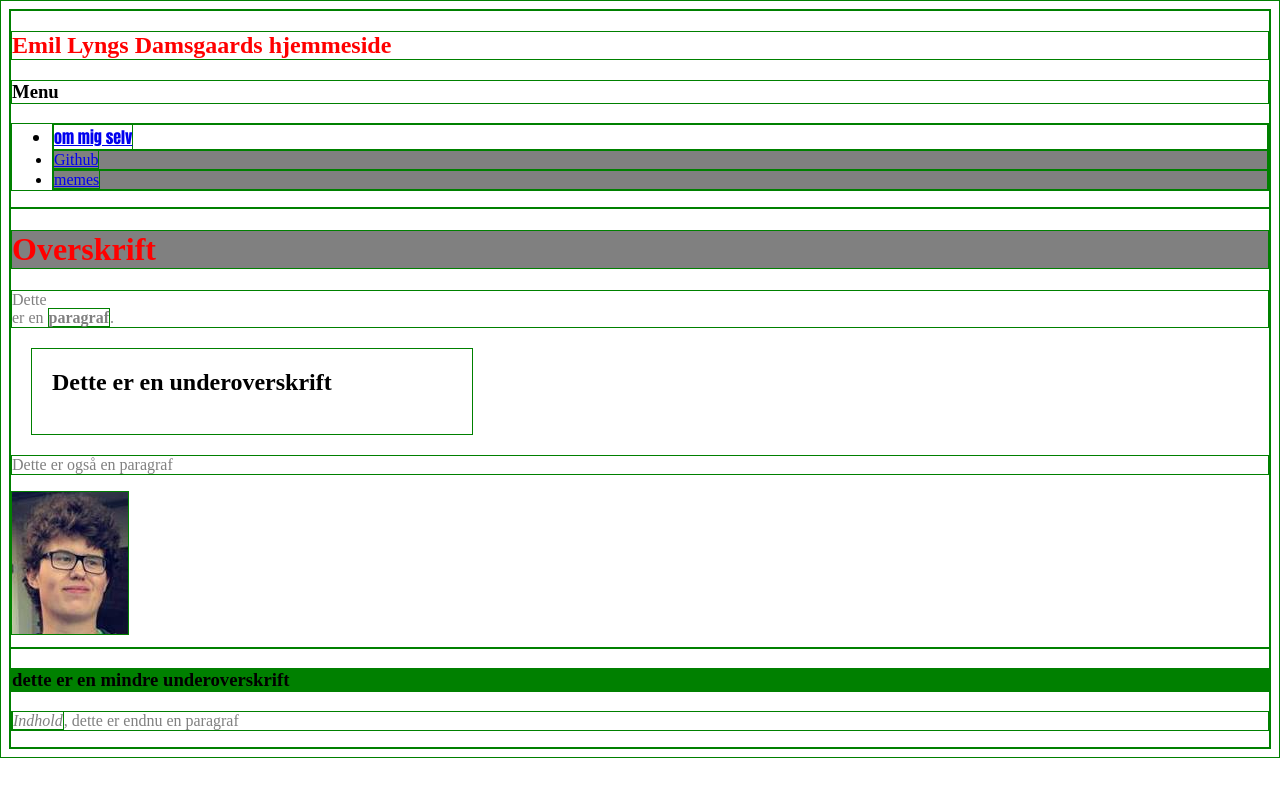
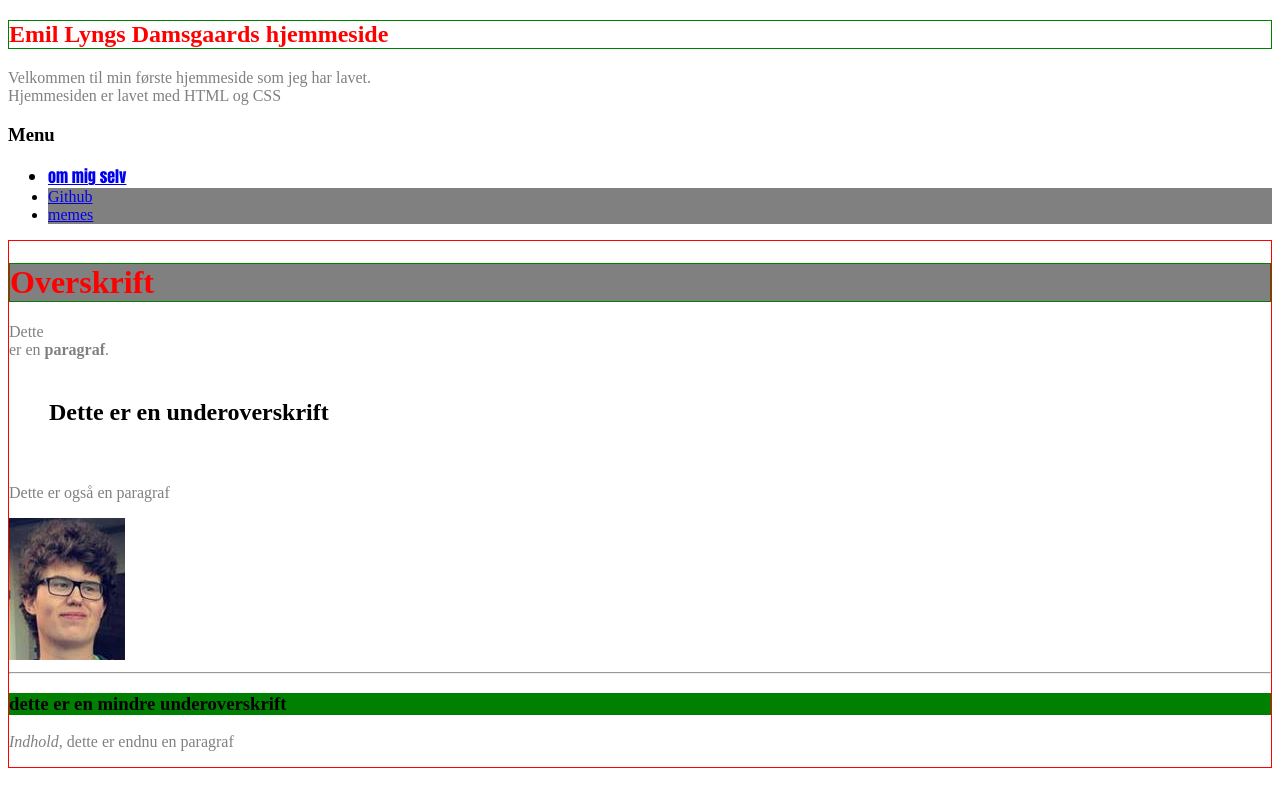
Before and after one commit to EmilDino/MyHTML, a plain HTML site: page Index.html in a window 1280 px wide. Drawn offline with Linux system fonts and the light colour scheme.

```diff
--- a/Index.html
+++ b/Index.html
@@ -17,6 +17,8 @@
 <body>
     <nav>
         <h1> Emil Lyngs Damsgaards hjemmeside</h1>
+        <p>Velkommen til min første hjemmeside som jeg har lavet.
+        <br> Hjemmesiden er lavet med HTML og CSS </p>
         <h3>Menu</h3>
         <ul>
             <li id="firstMenu"><a href="Mig selv.html"> om mig selv </a></li>
--- a/mycss.css
+++ b/mycss.css
@@ -6,6 +6,6 @@
 
 #firstMenu { font-family: Impact, Haettenschweiler, 'Arial Narrow Bold', sans-serif}
 
-* { border: 1px solid green !important; }
+h1 { border: 1px solid green !important; }
 
 h2 {width: 400px; height: 45px; margin-left:20px; padding:20px;}
```
Also changed, not shown: Memes.html (+1 -0 lines).
